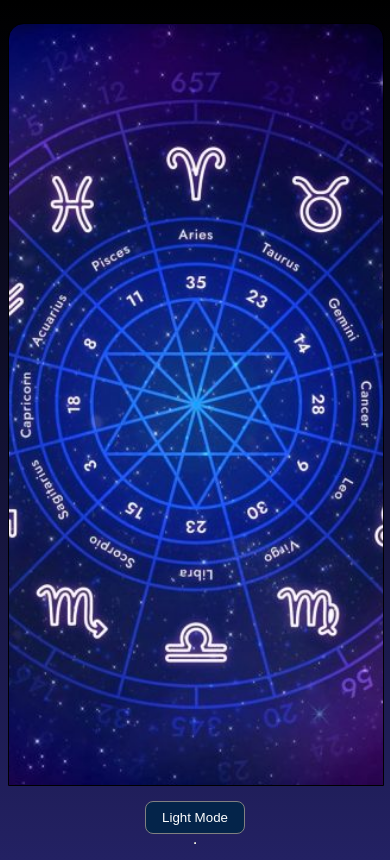
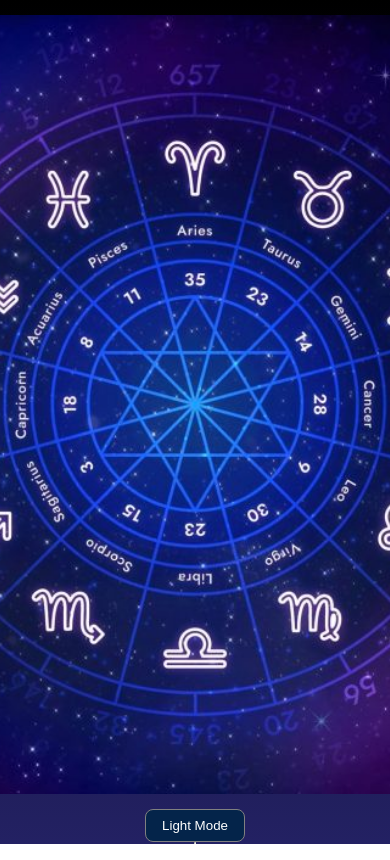
Before and after one commit to Saurav-627/Deep-Chat, a website built with Vite: page index.html in a window 390 px wide. Built offline with nearby package versions, Linux system fonts and the light colour scheme.

Commit message:
Adjustment

```diff
--- a/package.json
+++ b/package.json
@@ -4,7 +4,7 @@
   "version": "0.0.0",
   "type": "module",
   "scripts": {
-    "dev": "vite",
+    "dev": "vite --host 0.0.0.0 --port 3000",
     "build": "vite build",
     "preview": "vite preview"
   },
--- a/src/chat-style.mjs
+++ b/src/chat-style.mjs
@@ -67,9 +67,12 @@ export const applyChatStyles = ($chat) => {
       #chat-view {
         background: ${isLightMode ? "#ffffffde" : "rgba(7, 24, 46, 0.93)"};
         border: none;
-        border-radius: 16px;
         box-shadow: 0 4px 20px rgba(0, 0, 0, ${isLightMode ? "0.1" : "0.5"});
         padding: 15px;
+
+        @media(max-width:576px){
+          padding:0;
+        }
       }
       #messages::-webkit-scrollbar {
         width: 4px;
--- a/src/style.css
+++ b/src/style.css
@@ -27,6 +27,12 @@
   );
 }
 
+*{
+  margin: 0;
+  padding: 0;
+  box-sizing: border-box;
+}
+
 body {
   display: flex;
   flex-direction: column;
@@ -51,7 +57,7 @@ deep-chat {
 .demo-chat {
   display: flex !important;
   flex: 1;
-  width: clamp(100%, 800px, 100%) !important;
+  width: 800px !important;
   height: 100% !important;
   border-radius: 16px 16px 0 0 !important;
   margin: 15px auto !important;
@@ -61,6 +67,12 @@ deep-chat {
   background-repeat: no-repeat !important;
   border-width: 1px;
   border-style: solid;
+
+  @media(max-width:576px){
+    border-radius: 0 !important;
+    width: clamp(100%, 385px, 100%) !important;
+    border: none !important;
+  }
 }
 
 /* src/style.css */
```
